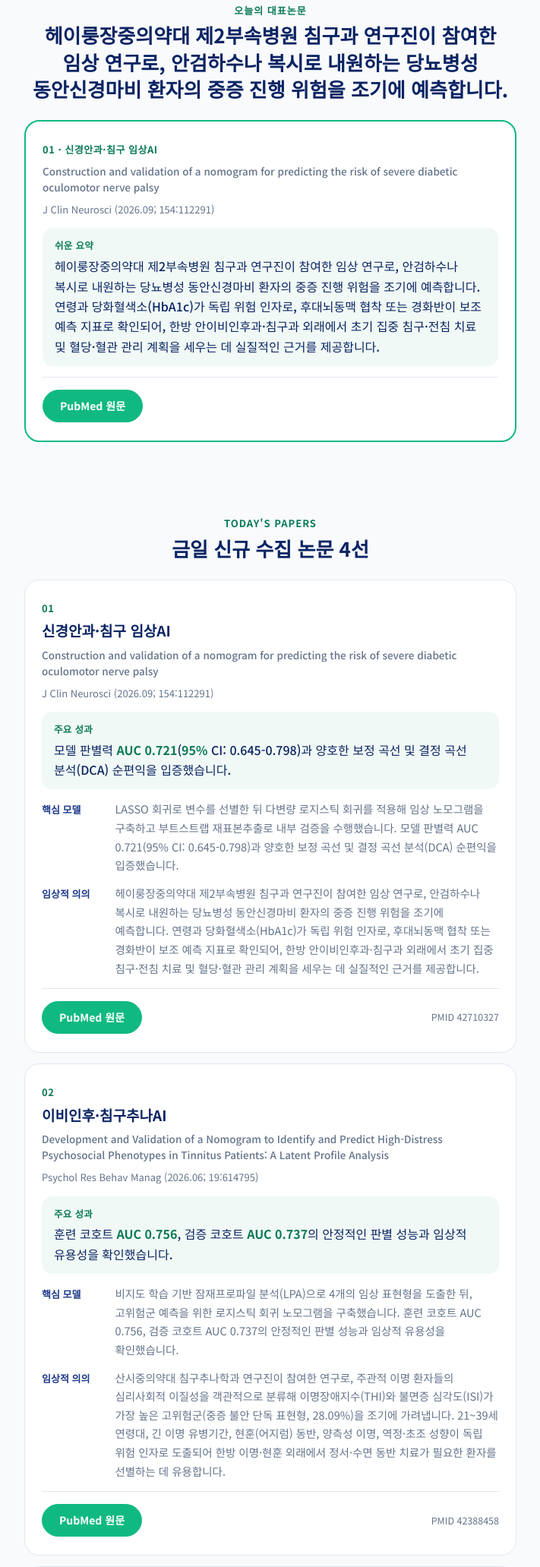
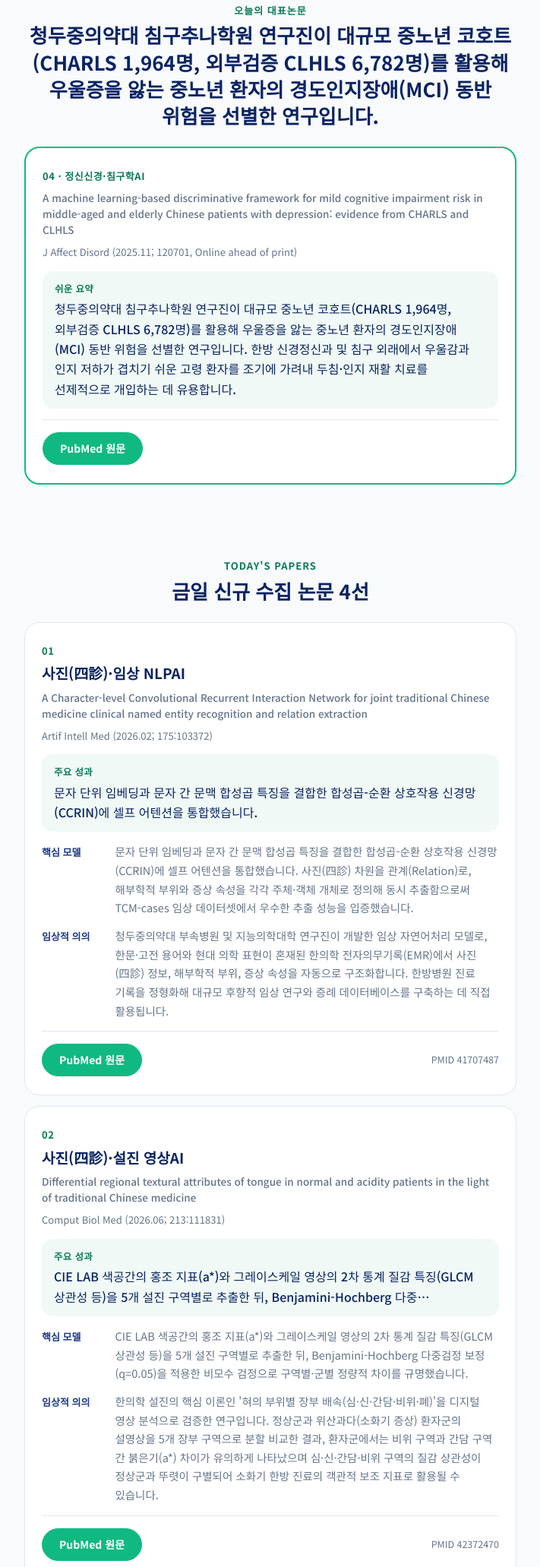
Before and after one commit to ezhani00/ksaikm-briefing, a plain HTML site: page index.html in a window 1280 px wide. Shown: the part 428-2491 px from the top of the page at 76% size, without its empty margins (284-995 px from the left). Drawn offline with Linux system fonts and the light colour scheme.

Commit message:
브리핑 index.html

```diff
--- a/index.html
+++ b/index.html
@@ -4,8 +4,8 @@
 <meta charset="utf-8">
 <meta name="viewport" content="width=device-width, initial-scale=1, viewport-fit=cover">
 <meta property="og:type" content="article">
-<meta property="og:title" content="KSAIKM 일일 학술 브리핑 · 2026.11.19">
-<meta property="og:description" content="오늘의 대표논문 · 헤이룽장중의약대 제2부속병원 침구과 연구진이 참여한 임상 연구로, 안검하수나 복시로 내원하는 당뇨병성 동안신경마비 환자의 중증 진행 위험을 조기에 예측합니다. (외 3편)">
+<meta property="og:title" content="KSAIKM 일일 학술 브리핑 · 2026.11.20">
+<meta property="og:description" content="오늘의 대표논문 · 청두중의약대 침구추나학원 연구진이 대규모 중노년 코호트(CHARLS 1,964명, 외부검증 CLHLS 6,782명)를 활용해 우울증을 앓는 중노년 환자의 경도인지장애(MCI) 동반 위험을 선별한 연구입니다. (외 3편)">
 
 <meta name="description" content="한의인공지능학회 KSAIKM 일일 학술 브리핑: 한의학 × 인공지능 최신 임상 연구 동향">
 <title>KSAIKM 일일 학술 브리핑</title>
@@ -94,21 +94,21 @@ dd { margin: 0; font-size: 14.5px; color: var(--gray); line-height: 1.7; }
 <div class="bar"><div class="inner"><span class="logo">KSAIKM</span><span class="logo-sub">한의인공지능학회</span><a class="logo-sub" style="margin-left:auto;border-left:0;text-decoration:none;color:var(--accent-ink);font-weight:700" href="https://ezhani00.github.io/ksaikm-briefing/archive/">지난 브리핑 ›</a></div></div>
 
 <header class="hero"><div class="inner">
-  <div class="eyebrow">Daily Briefing · 2026.11.19</div>
+  <div class="eyebrow">Daily Briefing · 2026.11.20</div>
   <h1>한의학 × 인공지능<br>최신 임상 연구 동향</h1>
   <p>오늘 새로 수집한 논문 4편의 핵심 결과를 정리했습니다.</p>
-  <div class="stats"><span>신규 수집 <b>4편</b></span></div>
+  <div class="stats"><span>신규 수집 <b>4편</b></span><span>No. <b>222–225</b></span></div>
 </div></header>
 
 <section class="section"><div class="inner">
-  <div class="head"><div class="eyebrow">오늘의 대표논문</div><h2>헤이룽장중의약대 제2부속병원 침구과 연구진이 참여한 임상 연구로, 안검하수나 복시로 내원하는 당뇨병성 동안신경마비 환자의 중증 진행 위험을 조기에 예측합니다.</h2></div>
+  <div class="head"><div class="eyebrow">오늘의 대표논문</div><h2>청두중의약대 침구추나학원 연구진이 대규모 중노년 코호트(CHARLS 1,964명, 외부검증 CLHLS 6,782명)를 활용해 우울증을 앓는 중노년 환자의 경도인지장애(MCI) 동반 위험을 선별한 연구입니다.</h2></div>
   <article class="card" style="border-color:var(--accent);border-width:2px">
-    <div class="num">01 · 신경안과·침구 임상AI</div>
-    <p class="en">Construction and validation of a nomogram for predicting the risk of severe diabetic oculomotor nerve palsy</p>
-    <p class="src">J Clin Neurosci (2026.09; 154:112291)</p>
-    <div class="result"><span class="label">쉬운 요약</span><p>헤이룽장중의약대 제2부속병원 침구과 연구진이 참여한 임상 연구로, 안검하수나 복시로 내원하는 당뇨병성 동안신경마비 환자의 중증 진행 위험을 조기에 예측합니다. 연령과 당화혈색소(HbA1c)가 독립 위험 인자로, 후대뇌동맥 협착 또는 경화반이 보조 예측 지표로 확인되어, 한방 안이비인후과·침구과 외래에서 초기 집중 침구·전침 치료 및 혈당·혈관 관리 계획을 세우는 데 실질적인 근거를 제공합니다.</p></div>
+    <div class="num">04 · 정신신경·침구학AI</div>
+    <p class="en">A machine learning-based discriminative framework for mild cognitive impairment risk in middle-aged and elderly Chinese patients with depression: evidence from CHARLS and CLHLS</p>
+    <p class="src">J Affect Disord (2025.11; 120701, Online ahead of print)</p>
+    <div class="result"><span class="label">쉬운 요약</span><p>청두중의약대 침구추나학원 연구진이 대규모 중노년 코호트(CHARLS 1,964명, 외부검증 CLHLS 6,782명)를 활용해 우울증을 앓는 중노년 환자의 경도인지장애(MCI) 동반 위험을 선별한 연구입니다. 한방 신경정신과 및 침구 외래에서 우울감과 인지 저하가 겹치기 쉬운 고령 환자를 조기에 가려내 두침·인지 재활 치료를 선제적으로 개입하는 데 유용합니다.</p></div>
 
-    <div class="links"><a class="btn fill" href="https://pubmed.ncbi.nlm.nih.gov/42710327/" target="_blank" rel="noopener">PubMed 원문</a></div>
+    <div class="links"><a class="btn fill" href="https://pubmed.ncbi.nlm.nih.gov/41237961/" target="_blank" rel="noopener">PubMed 원문</a></div>
   </article>
 </div></section>
 
@@ -117,39 +117,39 @@ dd { margin: 0; font-size: 14.5px; color: var(--gray); line-height: 1.7; }
 
   <article class="card">
     <div class="num">01</div>
-    <h3>신경안과·침구 임상AI</h3>
-    <p class="en">Construction and validation of a nomogram for predicting the risk of severe diabetic oculomotor nerve palsy</p>
-    <p class="src">J Clin Neurosci (2026.09; 154:112291)</p>
-    <div class="result"><span class="label">주요 성과</span><p>모델 판별력 <mark>AUC 0.721</mark>(<mark>95%</mark> CI: 0.645-0.798)과 양호한 보정 곡선 및 결정 곡선 분석(DCA) 순편익을 입증했습니다.</p></div>
-    <dl><div><dt>핵심 모델</dt><dd>LASSO 회귀로 변수를 선별한 뒤 다변량 로지스틱 회귀를 적용해 임상 노모그램을 구축하고 부트스트랩 재표본추출로 내부 검증을 수행했습니다. 모델 판별력 AUC 0.721(95% CI: 0.645-0.798)과 양호한 보정 곡선 및 결정 곡선 분석(DCA) 순편익을 입증했습니다.</dd></div><div><dt>임상적 의의</dt><dd>헤이룽장중의약대 제2부속병원 침구과 연구진이 참여한 임상 연구로, 안검하수나 복시로 내원하는 당뇨병성 동안신경마비 환자의 중증 진행 위험을 조기에 예측합니다. 연령과 당화혈색소(HbA1c)가 독립 위험 인자로, 후대뇌동맥 협착 또는 경화반이 보조 예측 지표로 확인되어, 한방 안이비인후과·침구과 외래에서 초기 집중 침구·전침 치료 및 혈당·혈관 관리 계획을 세우는 데 실질적인 근거를 제공합니다.</dd></div></dl>
-    <div class="links"><a class="btn fill" href="https://pubmed.ncbi.nlm.nih.gov/42710327/" target="_blank" rel="noopener">PubMed 원문</a><span class="pmid">PMID 42710327</span></div>
+    <h3>사진(四診)·임상 NLPAI</h3>
+    <p class="en">A Character-level Convolutional Recurrent Interaction Network for joint traditional Chinese medicine clinical named entity recognition and relation extraction</p>
+    <p class="src">Artif Intell Med (2026.02; 175:103372)</p>
+    <div class="result"><span class="label">주요 성과</span><p>문자 단위 임베딩과 문자 간 문맥 합성곱 특징을 결합한 합성곱-순환 상호작용 신경망(CCRIN)에 셀프 어텐션을 통합했습니다.</p></div>
+    <dl><div><dt>핵심 모델</dt><dd>문자 단위 임베딩과 문자 간 문맥 합성곱 특징을 결합한 합성곱-순환 상호작용 신경망(CCRIN)에 셀프 어텐션을 통합했습니다. 사진(四診) 차원을 관계(Relation)로, 해부학적 부위와 증상 속성을 각각 주체·객체 개체로 정의해 동시 추출함으로써 TCM-cases 임상 데이터셋에서 우수한 추출 성능을 입증했습니다.</dd></div><div><dt>임상적 의의</dt><dd>청두중의약대 부속병원 및 지능의학대학 연구진이 개발한 임상 자연어처리 모델로, 한문·고전 용어와 현대 의학 표현이 혼재된 한의학 전자의무기록(EMR)에서 사진(四診) 정보, 해부학적 부위, 증상 속성을 자동으로 구조화합니다. 한방병원 진료 기록을 정형화해 대규모 후향적 임상 연구와 증례 데이터베이스를 구축하는 데 직접 활용됩니다.</dd></div></dl>
+    <div class="links"><a class="btn fill" href="https://pubmed.ncbi.nlm.nih.gov/41707487/" target="_blank" rel="noopener">PubMed 원문</a><span class="pmid">PMID 41707487</span></div>
   </article>
   <article class="card">
     <div class="num">02</div>
-    <h3>이비인후·침구추나AI</h3>
-    <p class="en">Development and Validation of a Nomogram to Identify and Predict High-Distress Psychosocial Phenotypes in Tinnitus Patients: A Latent Profile Analysis</p>
-    <p class="src">Psychol Res Behav Manag (2026.06; 19:614795)</p>
-    <div class="result"><span class="label">주요 성과</span><p>훈련 코호트 <mark>AUC 0.756</mark>, 검증 코호트 <mark>AUC 0.737</mark>의 안정적인 판별 성능과 임상적 유용성을 확인했습니다.</p></div>
-    <dl><div><dt>핵심 모델</dt><dd>비지도 학습 기반 잠재프로파일 분석(LPA)으로 4개의 임상 표현형을 도출한 뒤, 고위험군 예측을 위한 로지스틱 회귀 노모그램을 구축했습니다. 훈련 코호트 AUC 0.756, 검증 코호트 AUC 0.737의 안정적인 판별 성능과 임상적 유용성을 확인했습니다.</dd></div><div><dt>임상적 의의</dt><dd>산시중의약대 침구추나학과 연구진이 참여한 연구로, 주관적 이명 환자들의 심리사회적 이질성을 객관적으로 분류해 이명장애지수(THI)와 불면증 심각도(ISI)가 가장 높은 고위험군(중증 불안 단독 표현형, 28.09%)을 조기에 가려냅니다. 21~39세 연령대, 긴 이명 유병기간, 현훈(어지럼) 동반, 양측성 이명, 역정·초조 성향이 독립 위험 인자로 도출되어 한방 이명·현훈 외래에서 정서·수면 동반 치료가 필요한 환자를 선별하는 데 유용합니다.</dd></div></dl>
-    <div class="links"><a class="btn fill" href="https://pubmed.ncbi.nlm.nih.gov/42388458/" target="_blank" rel="noopener">PubMed 원문</a><span class="pmid">PMID 42388458</span></div>
+    <h3>사진(四診)·설진 영상AI</h3>
+    <p class="en">Differential regional textural attributes of tongue in normal and acidity patients in the light of traditional Chinese medicine</p>
+    <p class="src">Comput Biol Med (2026.06; 213:111831)</p>
+    <div class="result"><span class="label">주요 성과</span><p>CIE LAB 색공간의 홍조 지표(a*)와 그레이스케일 영상의 2차 통계 질감 특징(GLCM 상관성 등)을 5개 설진 구역별로 추출한 뒤, Benjamini-Hochberg 다중…</p></div>
+    <dl><div><dt>핵심 모델</dt><dd>CIE LAB 색공간의 홍조 지표(a*)와 그레이스케일 영상의 2차 통계 질감 특징(GLCM 상관성 등)을 5개 설진 구역별로 추출한 뒤, Benjamini-Hochberg 다중검정 보정(q=0.05)을 적용한 비모수 검정으로 구역별·군별 정량적 차이를 규명했습니다.</dd></div><div><dt>임상적 의의</dt><dd>한의학 설진의 핵심 이론인 &#x27;혀의 부위별 장부 배속(심·신·간담·비위·폐)&#x27;을 디지털 영상 분석으로 검증한 연구입니다. 정상군과 위산과다(소화기 증상) 환자군의 설영상을 5개 장부 구역으로 분할 비교한 결과, 환자군에서는 비위 구역과 간담 구역 간 붉은기(a*) 차이가 유의하게 나타났으며 심·신·간담·비위 구역의 질감 상관성이 정상군과 뚜렷이 구별되어 소화기 한방 진료의 객관적 보조 지표로 활용될 수 있습니다.</dd></div></dl>
+    <div class="links"><a class="btn fill" href="https://pubmed.ncbi.nlm.nih.gov/42372470/" target="_blank" rel="noopener">PubMed 원문</a><span class="pmid">PMID 42372470</span></div>
   </article>
   <article class="card">
     <div class="num">03</div>
-    <h3>근골격계·멀티모달 MRIAI</h3>
-    <p class="en">A multimodal deep learning model for classifying early- versus late-stage osteonecrosis of the femoral head on biparametric MRI</p>
-    <p class="src">BMC Musculoskelet Disord (2026.10; 27(1):922)</p>
-    <div class="result"><span class="label">주요 성과</span><p>단일 시퀀스 모델들을 모두 유의하게 상회하며 <mark>AUC 0.944</mark>(<mark>95%</mark> CI: 0.905-0.973), 정확도 <mark>90.9%</mark>, 민감도 <mark>89.0%</mark>, 특이도 <mark>92.9%</mark>의 높은 성능을 달성…</p></div>
-    <dl><div><dt>핵심 모델</dt><dd>STIR 및 T1-FSE 이중 파라미터 MRI 영상 특징과 환자의 연령, 성별, 병변 측위, 병인 등 임상 변수를 초기 단계에서 결합하는 조기 융합(Early-fusion) 멀티모달 딥러닝 프레임워크를 구축했습니다. 단일 시퀀스 모델들을 모두 유의하게 상회하며 AUC 0.944(95% CI: 0.905-0.973), 정확도 90.9%, 민감도 89.0%, 특이도 92.9%의 높은 성능을 달성했습니다.</dd></div><div><dt>임상적 의의</dt><dd>광저우중의약대 제3부속병원 정형외과 연구진이 대퇴골두 무혈성괴사(ONFH) 환자 530명(851개 고관절)을 대상으로 한 대규모 연구입니다. 고관절 보존 치료(한약·침구·비수술 요법)가 가능한 조기 병기와 수술적 치료가 필요한 후기 병기를 객관적으로 감별함으로써, 한방 정형·재활 진료 현장에서 환자 맞춤형 치료 방침 결정의 일관성을 크게 높여줍니다.</dd></div></dl>
-    <div class="links"><a class="btn fill" href="https://pubmed.ncbi.nlm.nih.gov/42958225/" target="_blank" rel="noopener">PubMed 원문</a><span class="pmid">PMID 42958225</span></div>
+    <h3>뇌졸중·설진 AI 메타분석</h3>
+    <p class="en">Diagnostic accuracy of tongue diagnosis for stroke syndrome differentiation in traditional Chinese medicine: a systematic review, meta-analysis, and narrative synthesis of artificial intelligence-assisted models</p>
+    <p class="src">Front Neurol (2026.10; 17:1874937)</p>
+    <div class="result"><span class="label">주요 성과</span><p>수기 설진 연구는 이변량/단변량 랜덤효과 모델로 통합하고, AI 보조 설진 연구(4편, 1,246명)는 SWiM 가이드라인에 따라 알고리즘 구조와 참조표준 독립성, 교차검증 설계…</p></div>
+    <dl><div><dt>핵심 모델</dt><dd>수기 설진 연구는 이변량/단변량 랜덤효과 모델로 통합하고, AI 보조 설진 연구(4편, 1,246명)는 SWiM 가이드라인에 따라 알고리즘 구조와 참조표준 독립성, 교차검증 설계를 체계적으로 비교·평가했습니다.</dd></div><div><dt>임상적 의의</dt><dd>안후이중의약대 제1임상의학원 연구진이 뇌졸중 후 한의 변증 진단에서 수기 설진과 AI 보조 설진 모델의 실제 진단 정확도를 GRADE-DTA 기준으로 엄밀하게 평가한 체계적 문헌고찰 및 메타분석(10편, 총 3,437명: 수기 설진 6편 2,191명, AI 보조 4편 1,246명)입니다. 현재 수기 설진 단독 사용의 근거 확실성이 낮음을 짚고, AI 설진 모델이 임상 현장에 도입되기 위해 독립적 참조표준과 다기관 검증이 필수적임을 제시합니다.</dd></div></dl>
+    <div class="links"><a class="btn fill" href="https://pubmed.ncbi.nlm.nih.gov/42908634/" target="_blank" rel="noopener">PubMed 원문</a><span class="pmid">PMID 42908634</span></div>
   </article>
   <article class="card">
     <div class="num">04</div>
-    <h3>근골격 영상·다기관 AI</h3>
-    <p class="en">A deep learning model for detection and staging of osteonecrosis of the femoral head on x-ray images: a retrospective, large-scale, multicentre study in China</p>
-    <p class="src">Lancet Digit Health (2026.10; 101081, Online ahead of print)</p>
-    <div class="result"><span class="label">주요 성과</span><p>내부 테스트셋에서 기존 YOLOv8 모델 대비 병기 분류 정확도를 <mark>87.42%</mark>에서 <mark>96.44%</mark>로, AUC를 <mark>88.54%</mark>에서 <mark>96.94%</mark>로 크게 향상시켰습니다.</p></div>
-    <dl><div><dt>핵심 모델</dt><dd>객체 탐지 네트워크인 YOLOv8을 기반으로 개선한 OsteoAID 딥러닝 모델을 다기관 X-ray 데이터에 학습시켰습니다. 내부 테스트셋에서 기존 YOLOv8 모델 대비 병기 분류 정확도를 87.42%에서 96.44%로, AUC를 88.54%에서 96.94%로 크게 향상시켰습니다.</dd></div><div><dt>임상적 의의</dt><dd>중국 전역 다기관 후향적 X-ray 데이터셋을 활용해 고가의 MRI 촬영 이전 단계인 일반 전후방 고관절 X-ray 영상만으로 대퇴골두 무혈성괴사의 유무와 진행 병기를 전문의 수준으로 판독합니다. 일차 한방의료기관이나 한방병원 외래에서 고관절 통증 환자의 초기 스크리닝 및 조기 전원 판단에 실질적인 도움을 줍니다.</dd></div></dl>
-    <div class="links"><a class="btn fill" href="https://pubmed.ncbi.nlm.nih.gov/42934014/" target="_blank" rel="noopener">PubMed 원문</a><span class="pmid">PMID 42934014</span></div>
+    <h3>정신신경·침구학AI</h3>
+    <p class="en">A machine learning-based discriminative framework for mild cognitive impairment risk in middle-aged and elderly Chinese patients with depression: evidence from CHARLS and CLHLS</p>
+    <p class="src">J Affect Disord (2025.11; 120701, Online ahead of print)</p>
+    <div class="result"><span class="label">주요 성과</span><p>8종의 머신러닝 알고리즘을 비교 학습한 결과, 랜덤 포레스트(RF) 모델이 훈련 <mark>AUC 0.826</mark>, 내부 검증 <mark>AUC 0.801</mark>로 가장 우수한 판별 성능과 균형 잡힌 민감도·특이…</p></div>
+    <dl><div><dt>핵심 모델</dt><dd>8종의 머신러닝 알고리즘을 비교 학습한 결과, 랜덤 포레스트(RF) 모델이 훈련 AUC 0.826, 내부 검증 AUC 0.801로 가장 우수한 판별 성능과 균형 잡힌 민감도·특이도를 보였으며, 대규모 외부 코호트(6,782명)를 통해 일반화 가능성을 검증했습니다.</dd></div><div><dt>임상적 의의</dt><dd>청두중의약대 침구추나학원 연구진이 대규모 중노년 코호트(CHARLS 1,964명, 외부검증 CLHLS 6,782명)를 활용해 우울증을 앓는 중노년 환자의 경도인지장애(MCI) 동반 위험을 선별한 연구입니다. 한방 신경정신과 및 침구 외래에서 우울감과 인지 저하가 겹치기 쉬운 고령 환자를 조기에 가려내 두침·인지 재활 치료를 선제적으로 개입하는 데 유용합니다.</dd></div></dl>
+    <div class="links"><a class="btn fill" href="https://pubmed.ncbi.nlm.nih.gov/41237961/" target="_blank" rel="noopener">PubMed 원문</a><span class="pmid">PMID 41237961</span></div>
   </article>
 </div></main>
 
```
